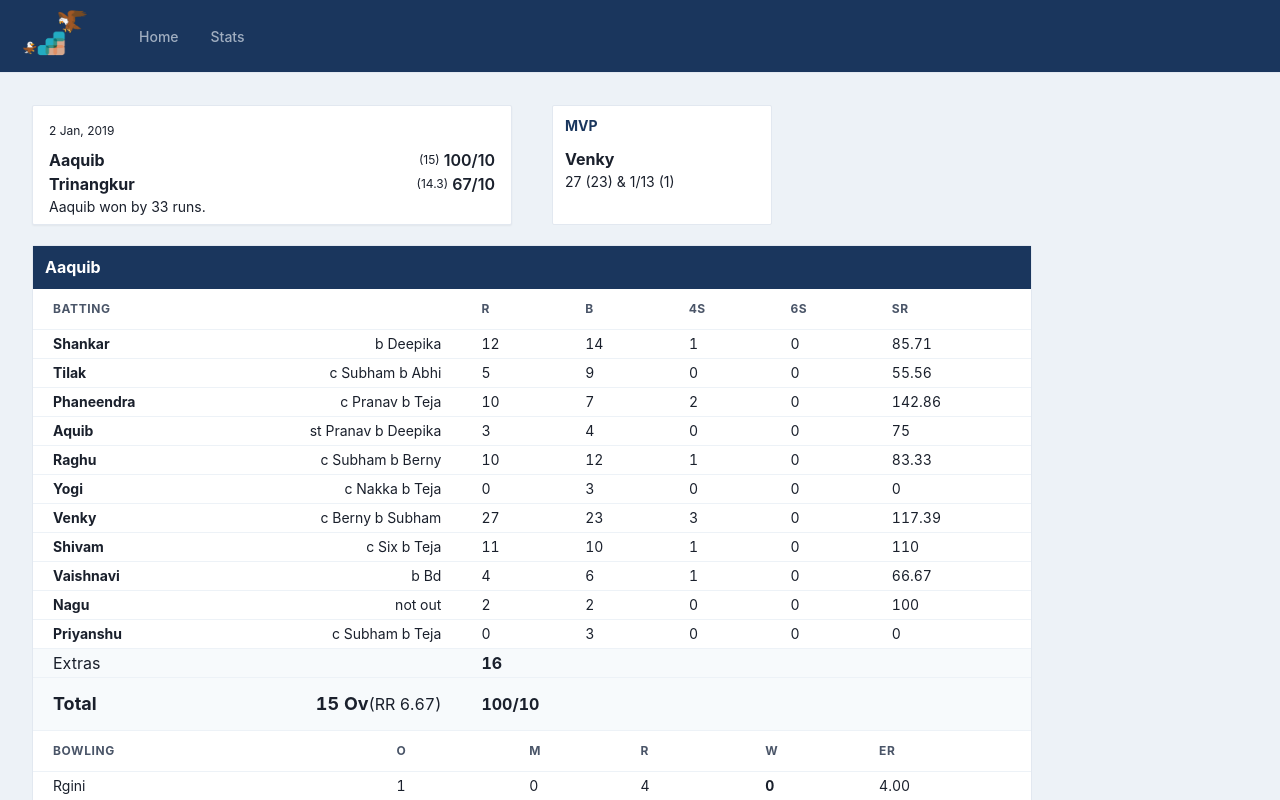
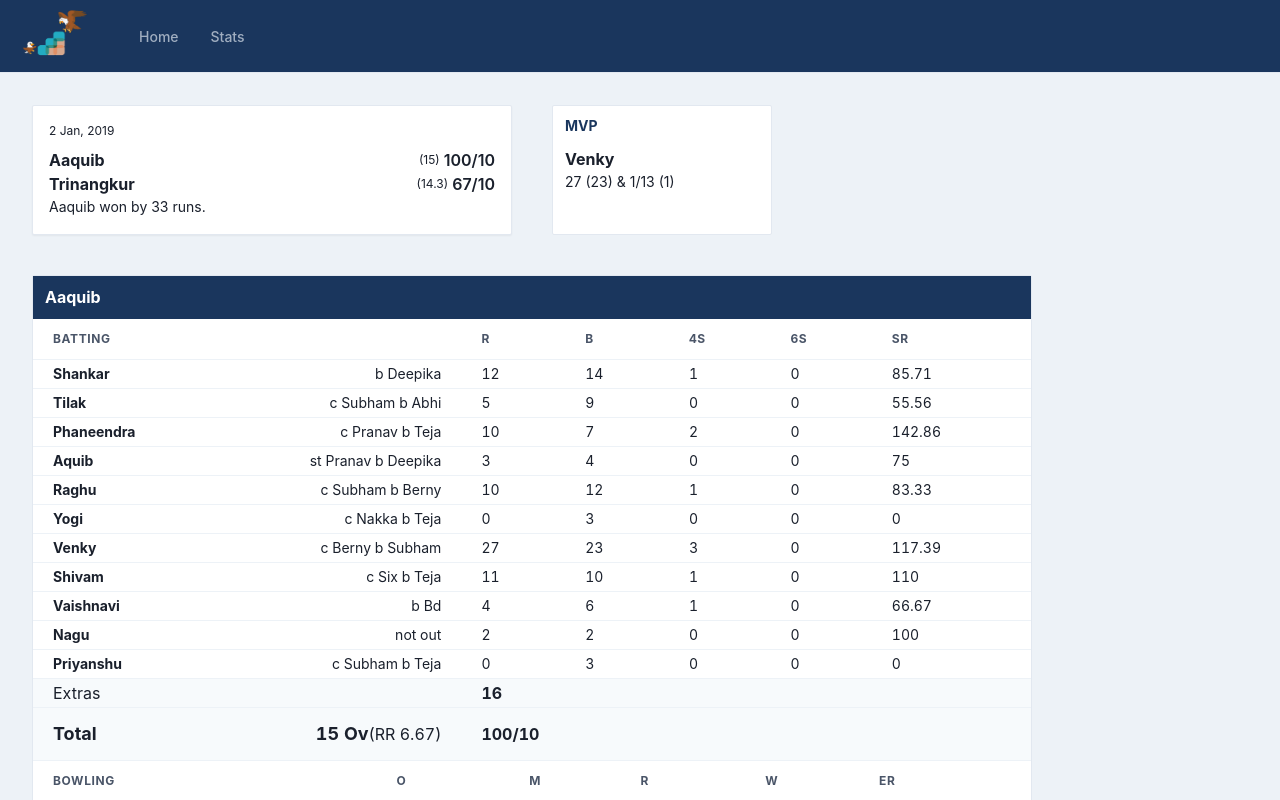
Before and after one commit to tilak-puli/step-cric-records, a Next.js app in the folder ui/: page /matches/1 in a window 1280 px wide. Shown: the top 800 px of the page. Built offline with nearby package versions, Linux system fonts and the light colour scheme; a web font is replaced by a local one.

Commit message:
fix mvp card margin

```diff
--- a/ui/components/MatchesList.tsx
+++ b/ui/components/MatchesList.tsx
@@ -30,9 +30,8 @@ export function MatchCard(props: {
     <Link href={"/matches/" + props.id}>
       <CustomBox
         p={props.p || "0.5em"}
-        mb={5}
         width="100%"
-        height={120}
+        height={130}
         boxShadow={props.boxShadow || "md"}
         cursor={!props.disableLink && "pointer"}
       >
--- a/ui/pages/matches/[matchId]/index.tsx
+++ b/ui/pages/matches/[matchId]/index.tsx
@@ -33,7 +33,7 @@ function TeamScoreBoard(props: {
 
 function MVPCard(props: { mvp: MvpDetails }) {
   return (
-    <CustomBox p={3} width={["100%", 220]} height={120}>
+    <CustomBox p={3} width={["100%", 220]} height={130}>
       <Heading mb={3} fontSize={"sm"}>
         MVP
       </Heading>
@@ -47,7 +47,7 @@ function MVPCard(props: { mvp: MvpDetails }) {
 
 function SpecialMVPCard(props: { mvp: SpecialMvpDetails }) {
   return (
-    <CustomBox p={3} width={["100%", 220]} height={120}>
+    <CustomBox p={3} width={["100%", 220]} height={130}>
       <Heading mb={3} fontSize={"sm"}>
         Special MVP
       </Heading>
@@ -75,7 +75,7 @@ const Matches = () => {
         )}
         {match && (
           <Flex direction={"column"}>
-            <Wrap spacing={10}>
+            <Wrap spacing={[5, 10]} pb={[5, 10]}>
               <Box width={["100%", 480]}>
                 {
                   <MatchCard
```
